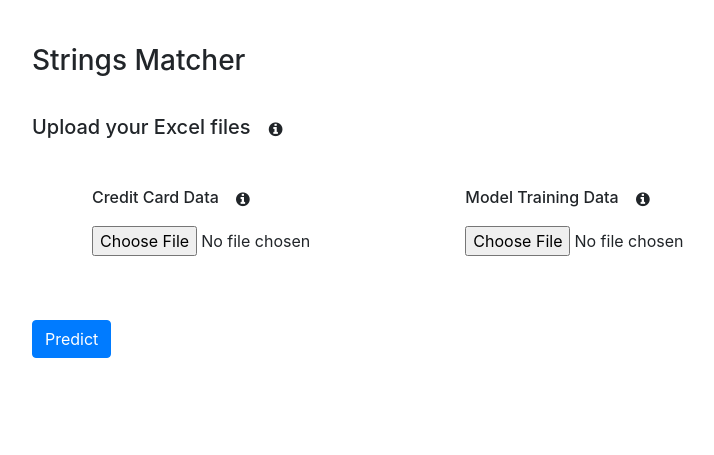
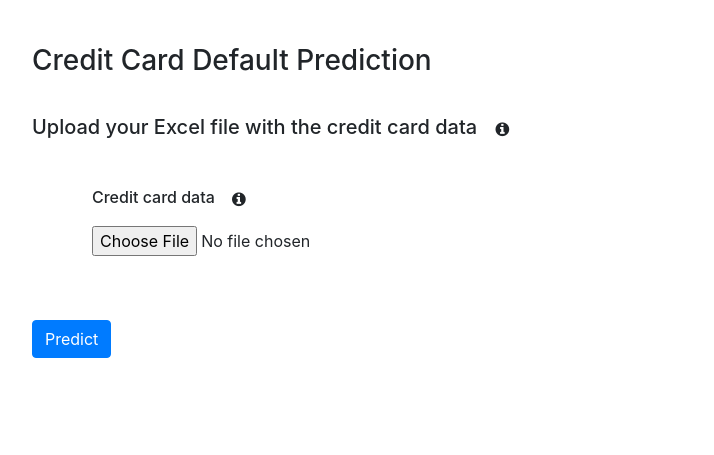
Before and after one commit to DataScienceBootCamp2023/App_CreditCardDefaultPrediction, a Flask app: page / in a window 1280 px wide. Shown: the part 56-511 px from the top of the page, without its empty margins (18-732 px from the left). Run offline with Flask 2, Linux system fonts and the light colour scheme; parts of the project's set-up code (start-up, migrations or seed data) failed here and were passed over; some libraries are stand-ins or nearby versions.

Commit message:
Update index.html

```diff
--- a/client/templates/index.html
+++ b/client/templates/index.html
@@ -9,31 +9,21 @@
 
 {% block body %}
 
-<h3>Strings Matcher</h3>
+</form>
+<h3>Credit Card Default Prediction</h3>
+<!-- INPUT FORM -->
 
-<!-- INPUT FORM -->
-<br><h5>Upload your Excel files
-        <button type="button" class="btn btn-default" data-toggle="tooltip" data-placement="left" title="Upload excel files with only one column, even if you put multiple columns only the first one will be used"><span class="fa fa-info-circle"></span></button>
+<br><h5>Upload your Excel file with the credit card data
+<button type="button" class="btn btn-default" data-toggle="tooltip" data-placement="left" title="Upload excel file with the credit card data"><span class="fa fa-info-circle"></span></button>
 </h5>
-
-
 <form method="post" enctype="multipart/form-data">
     <br><div class="container"><div class="form-row">
         <div class="col form-group">
-            <h6>Credit Card Data
+            <h6>Credit card data
                 <button type="button" class="btn btn-default" data-toggle="tooltip" data-placement="left" title="Excel file with the credit card data"><span class="fa fa-info-circle"></span></button>
             </h6>
             <div class="file-upload-wrapper">
-                <input type="file" name="dtf_lookup" id="input-file-now" class="file-upload" required value={{request.form.dtf_credit_data}}>
-            </div>
-        </div>
-
-        <div class="col form-group">
-            <h6>Model Training Data
-                <button type="button" class="btn btn-default" data-toggle="tooltip" data-placement="left" title="List with values to match with, in the Left-join that's the right side"><span class="fa fa-info-circle"></span></button>
-            </h6>
-            <div class="file-upload-wrapper">
-                <input type="file" name="dtf_match" id="input-file-now" class="file-upload" required value={{request.form.dtf_model_data}}>
+                <input type="file" name="dtf_input" id="input-file-now" class="file-upload" required value={{request.form.dtf_input}}>
             </div>
         </div>
 
@@ -44,11 +34,7 @@
     $(".file-upload").file_upload();
 </script>
 
-
-
-
-
-    <br><br><button type="submit" class="btn btn-primary" id="btnMatch">Predict</button>
+<br><br><button type="submit" class="btn btn-primary" id="btnPredict">Predict</button>
 </form>
 
 {% endblock %}
```
Lines whose indentation alone changed are shown as unchanged.
